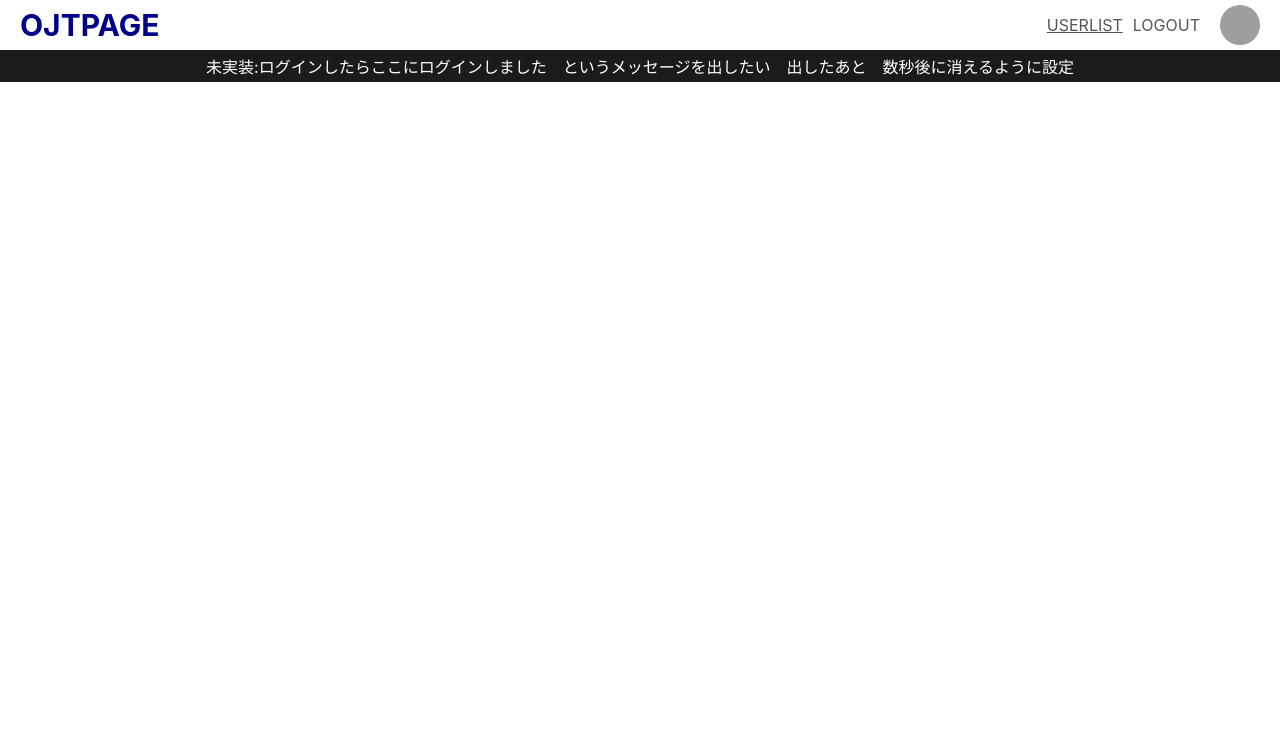
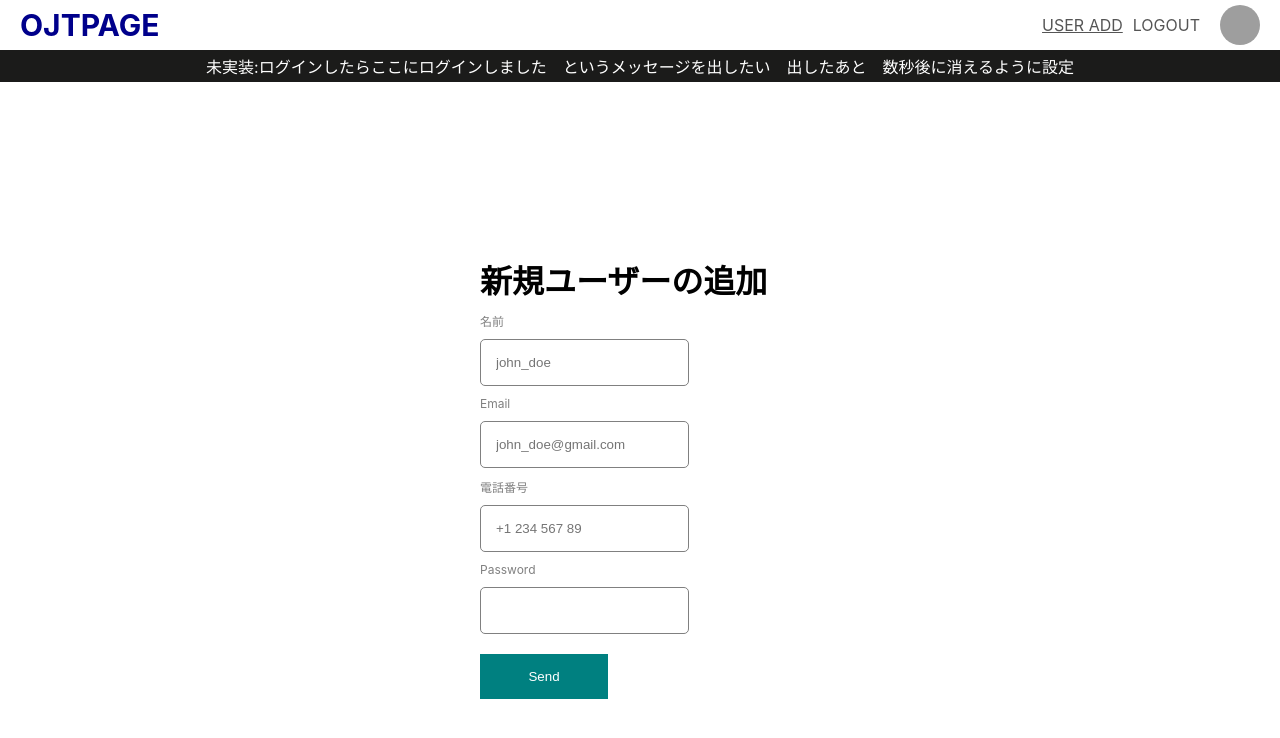
Before and after one commit to soda21/OJT_Program, a React (Create React App) app: page /adduser in a window 1280 px wide. Shown: the top 738 px of the page. Built offline with nearby package versions, Linux system fonts and the light colour scheme; no server answers; sample sign-in values are in the browser's storage; grey boxes are pictures that could not be loaded.

Commit message:
/adduser　の入力フォーム外観作成

```diff
--- a/src/App.js
+++ b/src/App.js
@@ -4,22 +4,24 @@ import Navbar from "./pages/Navbar";
 
 import Message from "./pages/Message";
 import List from "./pages/Users/List";
-import AddEdit from "./pages/Users/AddEdit";
+import AddUser from "./pages/Users/AddUser";
 import About from "./pages/Users/About";
 import View from "./pages/Users/View";
 import { Navigate } from "react-router-dom";
 import { Routes, Route } from "react-router-dom";
 import { useContext } from "react";
 import { AuthContext } from "./context/AuthContext";
-
+import {  userInputs } from "./formSource";
 function App() {
   const { currentUser } = useContext(AuthContext);
   // currenUserがfalseの場合、top画面にいけないようにRequireAuthでバインドをかける
   // const currentUser = true;
   const RequireAuth = ({ children }) => {
+
     return currentUser ? children : <Navigate to="/login" />;
   };
-  // console.log(currentUser);
+  console.log(currentUser==null);
+
 
   return (
     <>
@@ -47,10 +49,10 @@ function App() {
             }
           />
           <Route
-            path="update/:id"
+            path="adduser"
             element={
               <RequireAuth>
-                <AddEdit />
+                <AddUser inputs={userInputs}/>
               </RequireAuth>
             }
           />
--- /dev/null
+++ b/src/formSource.js
@@ -0,0 +1,59 @@
+export const userInputs = [
+  {
+    id: "name",
+    label: "名前",
+    type: "text",
+    placeholder: "john_doe",
+
+  },
+  {
+    id: "email",
+    label: "Email",
+    type: "mail",
+    placeholder: "john_doe@gmail.com",
+  },
+  {
+    id: "phone",
+    label: "電話番号",
+    type: "text",
+    placeholder: "+1 234 567 89",
+  },
+  {
+    id: "password",
+    label: "Password",
+    type: "password",
+  }
+];
+
+export const productInputs = [
+  {
+    id: 1,
+    label: "Title",
+    type: "text",
+    placeholder: "Apple Macbook Pro",
+  },
+  {
+    id: 2,
+    label: "Description",
+    type: "text",
+    placeholder: "Description",
+  },
+  {
+    id: 3,
+    label: "Category",
+    type: "text",
+    placeholder: "Computers",
+  },
+  {
+    id: 4,
+    label: "Price",
+    type: "text",
+    placeholder: "100",
+  },
+  {
+    id: 5,
+    label: "Stock",
+    type: "text",
+    placeholder: "in stock",
+  },
+];
--- a/src/index.css
+++ b/src/index.css
@@ -1,10 +1,12 @@
+@import url('https://fonts.googleapis.com/css?family=Nunito:700&display=swap');
+
 * {
   margin: 0;
 }
 
 body {
   margin: 0;
-  font-family: -apple-system, BlinkMacSystemFont, "Segoe UI", "Roboto", "Oxygen",
+  font-family: -apple-system, BlinkMacSystemFont, 'Nunito',"Hannotate SC","Segoe UI", "Roboto", "Oxygen",
     "Ubuntu", "Cantarell", "Fira Sans", "Droid Sans", "Helvetica Neue",
     sans-serif;
   -webkit-font-smoothing: antialiased;
--- a/src/index.js
+++ b/src/index.js
@@ -4,6 +4,7 @@ import App from "./App";
 import "./index.css";
 import { AuthContextProvider } from "./context/AuthContext";
 import {BrowserRouter as Router} from 'react-router-dom';
+
 ReactDOM.render(
   <React.StrictMode>
     <AuthContextProvider>
--- a/src/pages/Navbar.js
+++ b/src/pages/Navbar.js
@@ -14,8 +14,8 @@ const Navbar = () => {
           <span className="logo">OJTPAGE</span>
         </div>
         <div className="topRight">
-          <Link to="/users" className="topbarIconContainer">
-            <span>USERLIST</span>
+          <Link to="/adduser" className="topbarIconContainer">
+            <span>USER ADD</span>
           </Link>
           {/* <Link to="/ABOUT" className="topbarIconContainer">
             <span>LOGOUT</span>
--- a/src/pages/Users/AddEdit.jsx
+++ /dev/null
@@ -1,14 +0,0 @@
-import React from "react";
-
-const AddEdit = () => {
-  return (
-    <div>
-      <h2>ADD EDIT</h2>
-      <div>
-        <h2>View</h2>
-      </div>
-    </div>
-  );
-};
-
-export default AddEdit;
--- /dev/null
+++ b/src/pages/Users/AddUser.css
@@ -0,0 +1,42 @@
+.wrapper {
+  width: 100vw;
+  height: 100vh;
+  background-color: white;
+  display: flex;
+  align-items: center;
+  justify-content: center;
+}
+.formInput {
+  display: flex;
+  flex-direction: column;
+  width: 25%;
+  padding: 20px;
+}
+
+input {
+  padding: 15px;
+  margin: 10px 0px;
+  border-radius: 5px;
+  border: 1px solid gray;
+}
+
+h1{
+  margin-bottom: 10px;
+}
+label {
+  display: flex;
+  flex-direction: column;
+  font-size: 12px;
+  color: gray;
+}
+
+
+button {
+  width: 40%;
+  border: none;
+  padding: 15px 20px;
+  background-color: teal;
+  color: white;
+  cursor: pointer;
+  margin: 10px 0 10px 0;
+}
--- /dev/null
+++ b/src/pages/Users/AddUser.jsx
@@ -0,0 +1,41 @@
+import React, { useState, useEffect } from "react";
+import { useHistory, useParams } from "react-router-dom";
+
+// import { auth, db, storage } from "../../firebase";
+//https:firebase.google.com/docs/auth/web/password-auth
+// import { createUserWithEmailAndPassword } from "firebase/auth";
+import "./AddUser.css";
+
+// inputsはformSource.jsからフォームの材料を取得
+const AddEdit = ({ inputs }) => {
+  console.log(inputs);
+
+  const handleInput = () => {};
+
+  const onSubmit = () => {};
+  return (
+    <div className="wrapper">
+      <div className="formInput">
+        <div className="Title">
+          <h1>新規ユーザーの追加</h1>
+        </div>
+        <form onSububmit={onSubmit}>
+          {inputs.map((input) => (
+            <div key={input.name}>
+              <label htmlfor="name">{input.label}</label>
+              <input
+                id={input.id}
+                type={input.type}
+                placeholder={input.placeholder}
+                onChange={handleInput}
+              />
+            </div>
+          ))}
+          <button type="submit">Send</button>
+        </form>
+      </div>
+    </div>
+  );
+};
+
+export default AddEdit;
```
Also changed, not shown: 1 other file (tests, documents, lock files or other folders).
